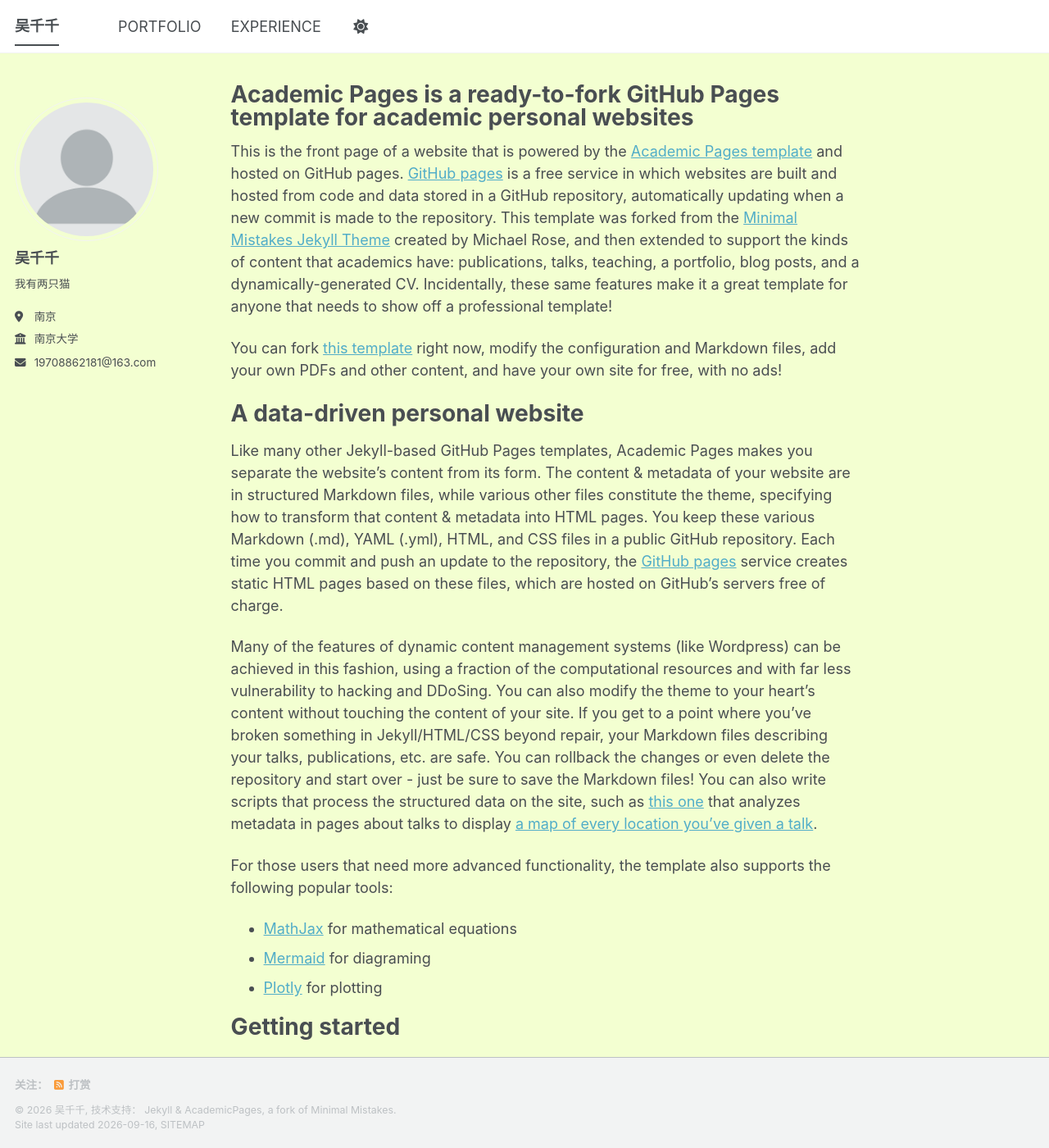
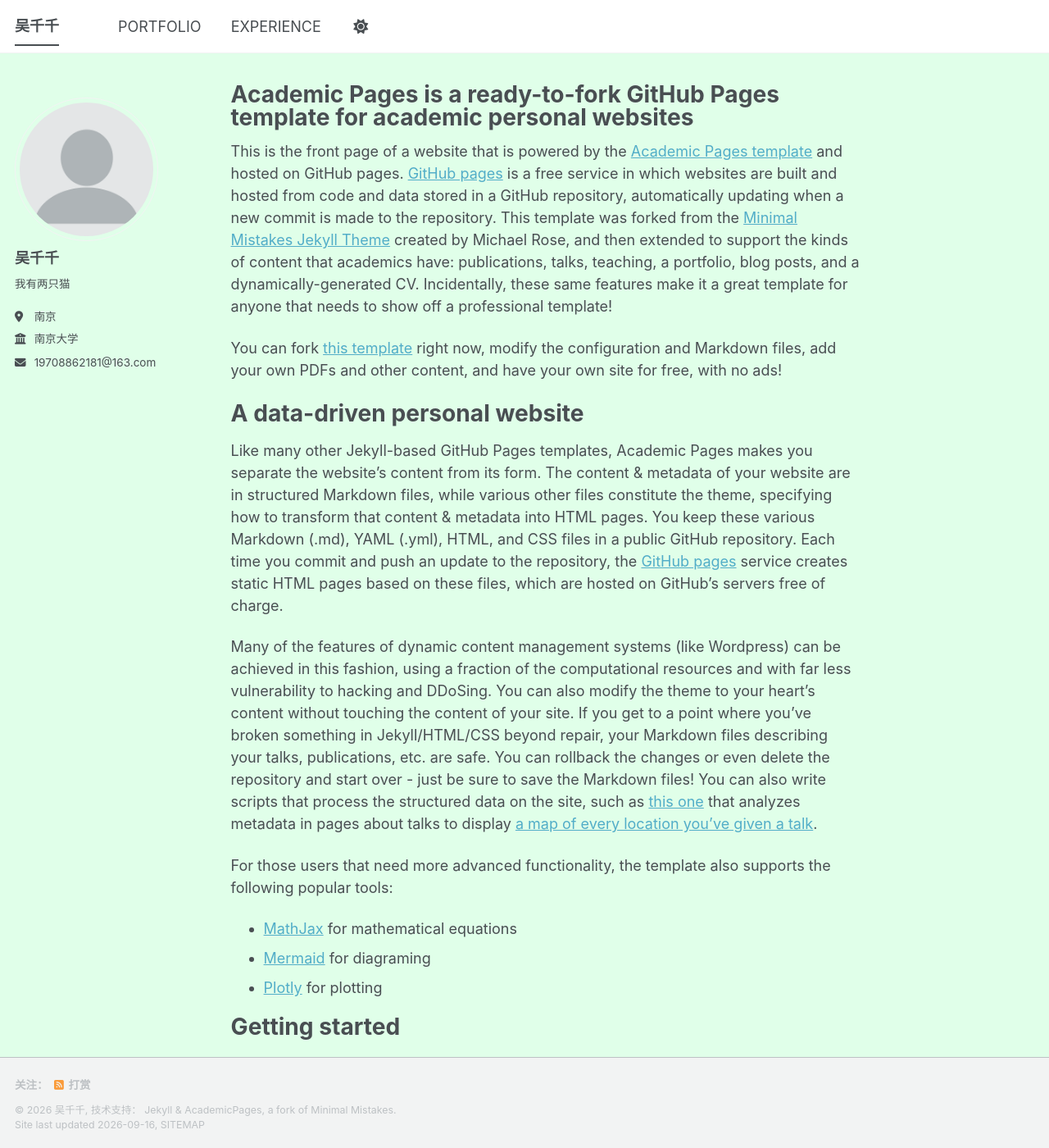
Before and after one commit to wuciancian0301/wuciancian0301.github.io, a Jekyll site: the page built from _pages/about.md, in a window 1280 px wide and 1400 px high. Shown: the whole window at 82% size. Built offline with Jekyll 4.4.1, drawn with Linux system fonts in a browser that asks for light colours; a style sheet for code colours, icons or effects is not loaded.

Commit message:
調整顏色

```diff
--- a/assets/css/main.scss
+++ b/assets/css/main.scss
@@ -40,5 +40,5 @@
 
 html,
 body {
-  background-color: #F3FFD1 !important;
+  background-color: #E0FFE9 !important;
 }
```
